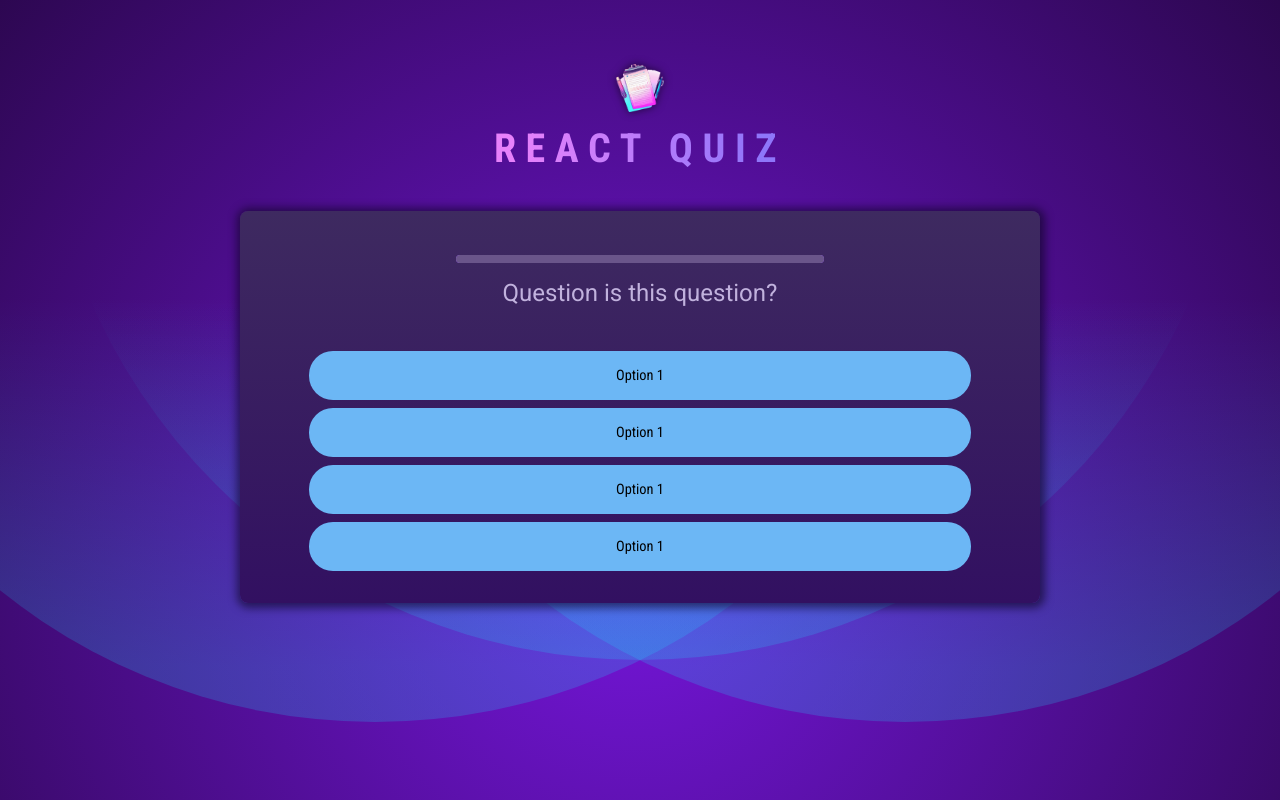
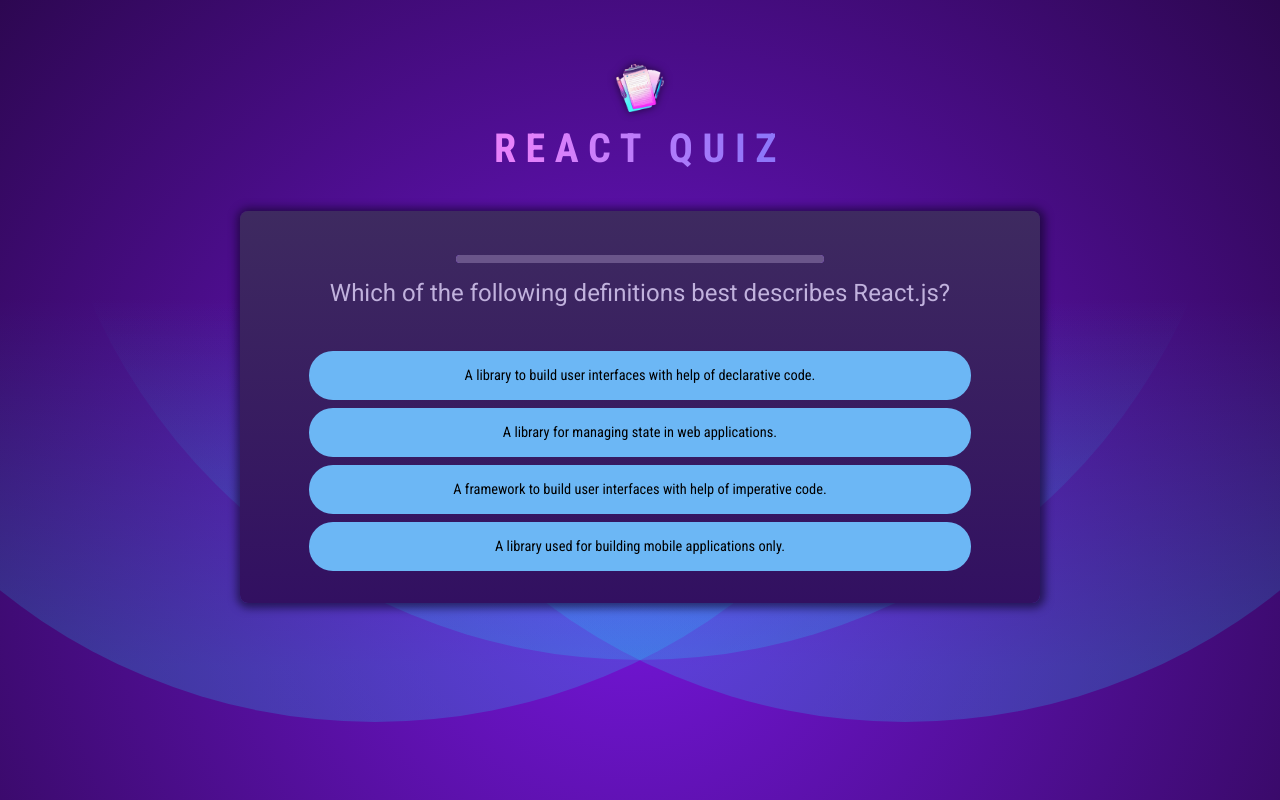
Before and after one commit to misraag/React-Quiz-App, a React (Vite) app: page / in a window 1280 px wide. Built offline with nearby package versions, Linux system fonts and the light colour scheme.

Commit message:
refactored user interface, uploaded dummy data

```diff
--- a/src/App.jsx
+++ b/src/App.jsx
@@ -1,10 +1,10 @@
 import Header from "./components/Header";
-import Question from "./components/Question/Question";
+import Quiz from "./components/Quiz/Quiz";
 
 function App() {
     return <main>
         <Header/>
-        <Question/>
+        <Quiz/>
     </main>
 }
 
--- a/src/components/Header.jsx
+++ b/src/components/Header.jsx
@@ -3,7 +3,7 @@ import imgLogo from '../assets/quiz-logo.png'
 export default function Header() {
 
     return <header>
-    <img src={imgLogo} alt='logo image'></img>
+    <img src={imgLogo} alt='Quiz logo'></img>
     <h1>REACT QUIZ</h1>
     </header>
 }
--- /dev/null
+++ b/src/components/Options/Buttons.jsx
@@ -0,0 +1,7 @@
+export default function Button({ children, ...props }) {
+  return (
+    <p className="answer">
+      <button {...props}>{children}</button>
+    </p>
+  );
+}
--- a/src/components/Options/Options.jsx
+++ b/src/components/Options/Options.jsx
@@ -1,14 +1,13 @@
-export default function Options() {
+import questions from "../../questions";
+import Button from "./Buttons";
+export default function Options({ index }) {
+  const { answers } = questions[index];
 
-    return  <section id="answers">
-    <p className="answer">
-        <button>Option 1</button>
-    </p><p className="answer">
-        <button>Option 1</button>
-    </p><p className="answer">
-        <button>Option 1</button>
-    </p><p className="answer">
-        <button>Option 1</button>
-    </p>
-</section>
+  return (
+    <section id="answers">
+      {answers.map((answer, idx) => (
+        <Button key={idx}>{answer}</Button>
+      ))}
+    </section>
+  );
 }
--- a/src/components/Question/Question.jsx
+++ /dev/null
@@ -1,12 +0,0 @@
-import Options from "../Options/Options";
-
-export default function Question() {
-
-    return <section id="quiz">
-        <div id="question">
-            <progress></progress>
-            <h2>Question is this question?</h2>
-        </div>
-        <Options/>
-    </section>
-}
--- /dev/null
+++ b/src/components/Quiz/Quiz.jsx
@@ -0,0 +1,19 @@
+import { useState } from "react";
+import Options from "../Options/Options";
+import questions from "../../questions.js";
+
+export default function Quiz() {
+    const [selectedAnswers, setSelectedAnswers] = useState([]);
+
+    const activeQuestion = selectedAnswers.length;
+
+    return <section id="quiz">
+        <div id="question">
+            <progress></progress>
+            <h2>{questions[0].text}</h2>
+        </div>
+
+        <Options index={activeQuestion}/>
+
+    </section>
+}
--- /dev/null
+++ b/src/questions.js
@@ -0,0 +1,72 @@
+export default [
+    {
+      id: 'q1',
+      text: 'Which of the following definitions best describes React.js?',
+      answers: [
+        'A library to build user interfaces with help of declarative code.',
+        'A library for managing state in web applications.',
+        'A framework to build user interfaces with help of imperative code.',
+        'A library used for building mobile applications only.',
+      ],
+    },
+    {
+      id: 'q2',
+      text: 'What purpose do React hooks serve?',
+      answers: [
+        'Enabling the use of state and other React features in functional components.',
+        'Creating responsive layouts in React applications.',
+        'Handling errors within the application.',
+        'Part of the Redux library for managing global state.',
+      ],
+    },
+    {
+      id: 'q3',
+      text: 'Can you identify what JSX is?',
+      answers: [
+        'A JavaScript extension that adds HTML-like syntax to JavaScript.',
+        'A JavaScript library for building dynamic user interfaces.',
+        'A specific HTML version that was explicitly created for React.',
+        'A tool for making HTTP requests in a React application.',
+      ],
+    },
+    {
+      id: 'q4',
+      text: 'What is the most common way to create a component in React?',
+      answers: [
+        'By defining a JavaScript function that returns a renderable value.',
+        'By defining a custom HTML tag in JavaScript.',
+        'By creating a file with a .jsx extension.',
+        'By using the "new" keyword followed by the component name.',
+      ],
+    },
+    {
+      id: 'q5',
+      text: 'What does the term "React state" imply?',
+      answers: [
+        'An object in a component that holds values and may cause the component to render on change.',
+        'The lifecycle phase a React component is in.',
+        'The overall status of a React application, including all props and components.',
+        'A library for managing global state in React applications.',
+      ],
+    },
+    {
+      id: 'q6',
+      text: 'How do you typically render list content in React apps?',
+      answers: [
+        'By using the map() method to iterate over an array of data and returning JSX.',
+        'By using the for() loop to iterate over an array of data and returning JSX.',
+        'By using the forEach() method to iterate over an array of data and returning JSX.',
+        'By using the loop() method to iterate over an array of data and returning JSX.',
+      ],
+    },
+    {
+      id: 'q7',
+      text: 'Which approach can NOT be used to render content conditionally?',
+      answers: [
+        'Using a the #if template syntax.',
+        'Using a ternary operator.',
+        'Using the && operator.',
+        'Using an if-else statement.',
+      ],
+    },
+  ];
```
